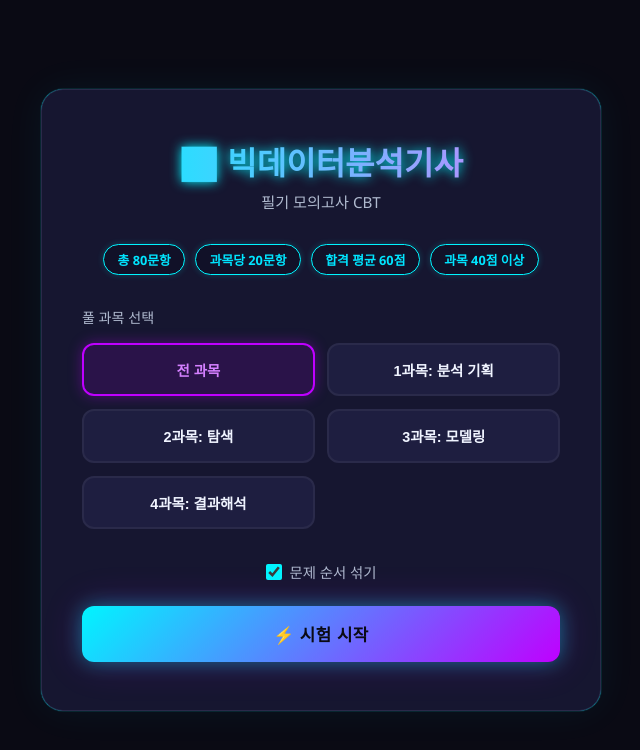
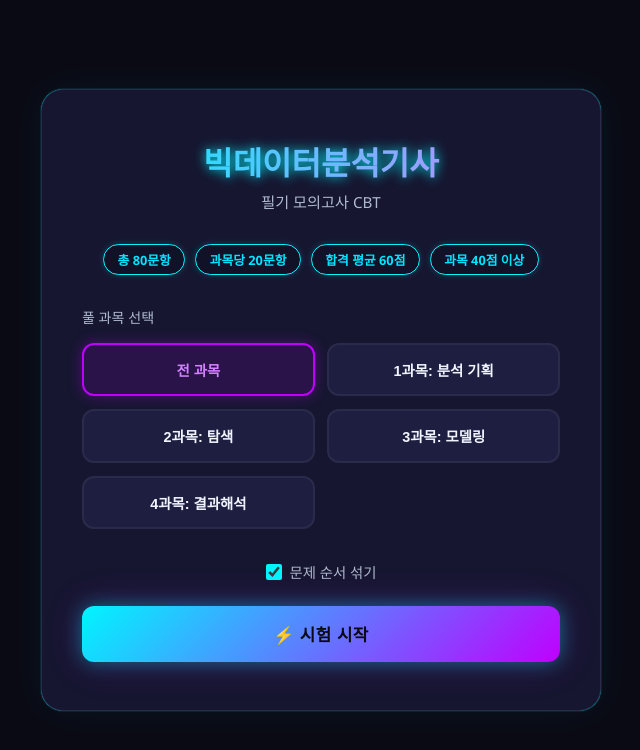
Before and after one commit to ParkSiHyun28/bigdata-cbt, a plain HTML site: page index.html in a window 1280 px wide. Shown: the whole page, without its empty margins (319-959 px from the left). Drawn offline with Linux system fonts and the light colour scheme.

Commit message:
Add files via upload

```diff
--- a/index.html
+++ b/index.html
@@ -428,7 +428,7 @@
 
 <div id="home" class="screen active">
   <div class="home-card">
-    <h1>📊 빅데이터분석기사</h1>
+    <h1>빅데이터분석기사</h1>
     <p>필기 모의고사 CBT</p>
     <div class="badge-row">
       <span class="badge">총 80문항</span>
```
